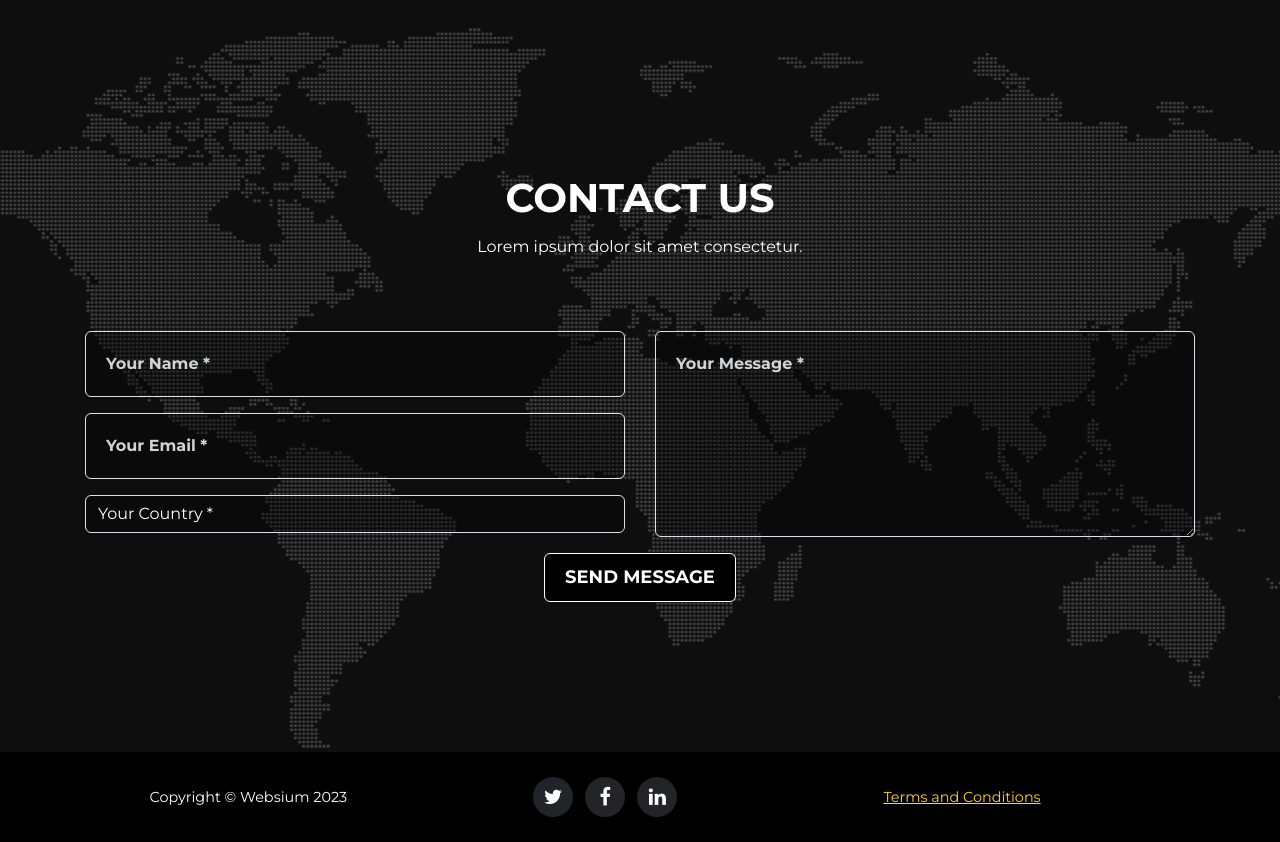
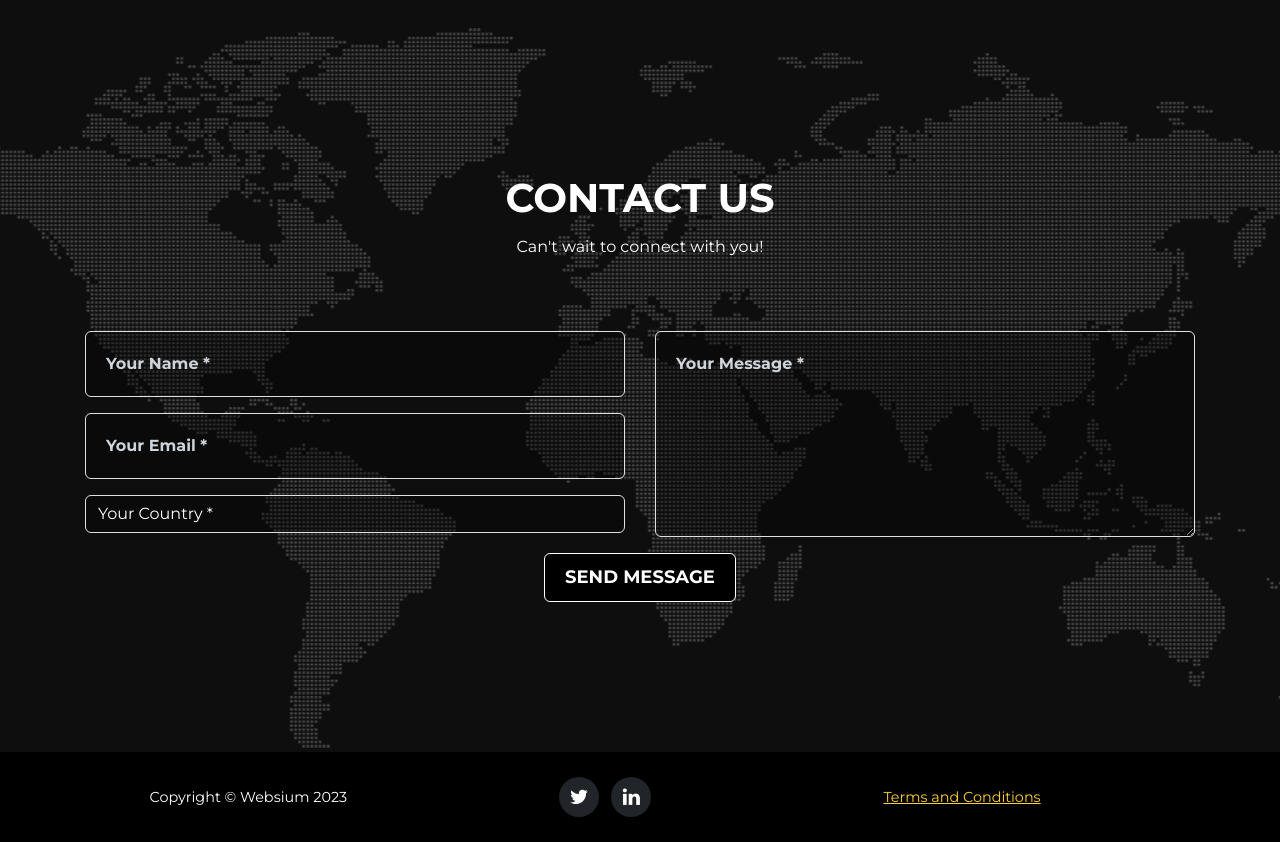
Before and after one commit to Websium-Studio/website, a FastAPI app: page / in a window 1280 px wide. Shown: the part 3758-4600 px from the top of the page. Run offline with FastAPI, Linux system fonts and the light colour scheme; some libraries are stand-ins or nearby versions.

Commit message:
initial commit

```diff
--- a/website/templates/index.html
+++ b/website/templates/index.html
@@ -172,7 +172,7 @@
             <div class="row">
                 <div class="col-lg-12 text-center">
                     <h2 class="text-uppercase section-heading">Contact Us</h2>
-                    <h3 class="section-subheading" style="color: white;">Lorem ipsum dolor sit amet consectetur.</h3>
+                    <h3 class="section-subheading" style="color: white;">Can't wait to connect with you!</h3>
                 </div>
             </div>
             <div class="row">
@@ -253,7 +253,7 @@
                 <div class="col-md-4" style="background-color: black !important;">
                     <ul class="list-inline social-buttons">
                         <li class="list-inline-item"><a href="https://twitter.com/websium"><i class="fa fa-twitter"></i></a></li>
-                        <li class="list-inline-item"><a href="#"><i class="fa fa-facebook"></i></a></li>
+                        <!-- <li class="list-inline-item"><a href="#"><i class="fa fa-facebook"></i></a></li> -->
                         <li class="list-inline-item"><a href="https://www.linkedin.com/company/websium/"><i class="fa fa-linkedin"></i></a></li>
                     </ul>
                 </div>
```
